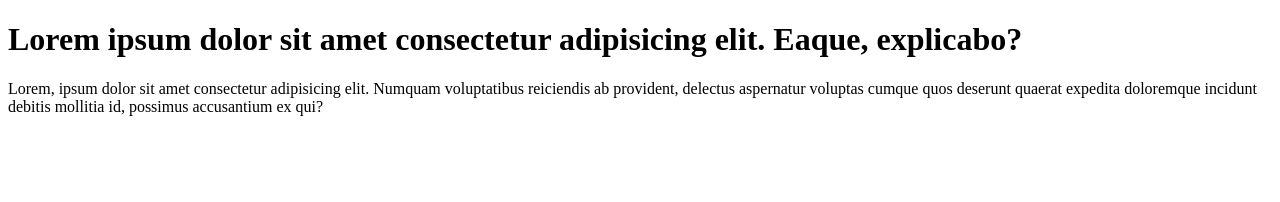
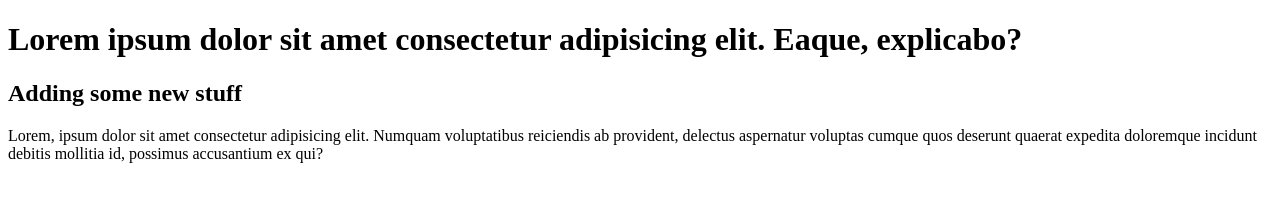
Before and after one commit to romandurdela/test, a plain HTML site: page index.html in a window 1280 px wide. Drawn offline with Linux system fonts and the light colour scheme.

Commit message:
Added second heading

```diff
--- a/index.html
+++ b/index.html
@@ -7,6 +7,7 @@
 </head>
 <body>
    <h1> Lorem ipsum dolor sit amet consectetur adipisicing elit. Eaque, explicabo?</h1>
-    Lorem, ipsum dolor sit amet consectetur adipisicing elit. Numquam voluptatibus reiciendis ab provident, delectus aspernatur voluptas cumque quos deserunt quaerat expedita doloremque incidunt debitis mollitia id, possimus accusantium ex qui?
+    <h2> Adding some new stuff </h2>
+    <p>Lorem, ipsum dolor sit amet consectetur adipisicing elit. Numquam voluptatibus reiciendis ab provident, delectus aspernatur voluptas cumque quos deserunt quaerat expedita doloremque incidunt debitis mollitia id, possimus accusantium ex qui?</p)>
 </body>
 </html>
```
